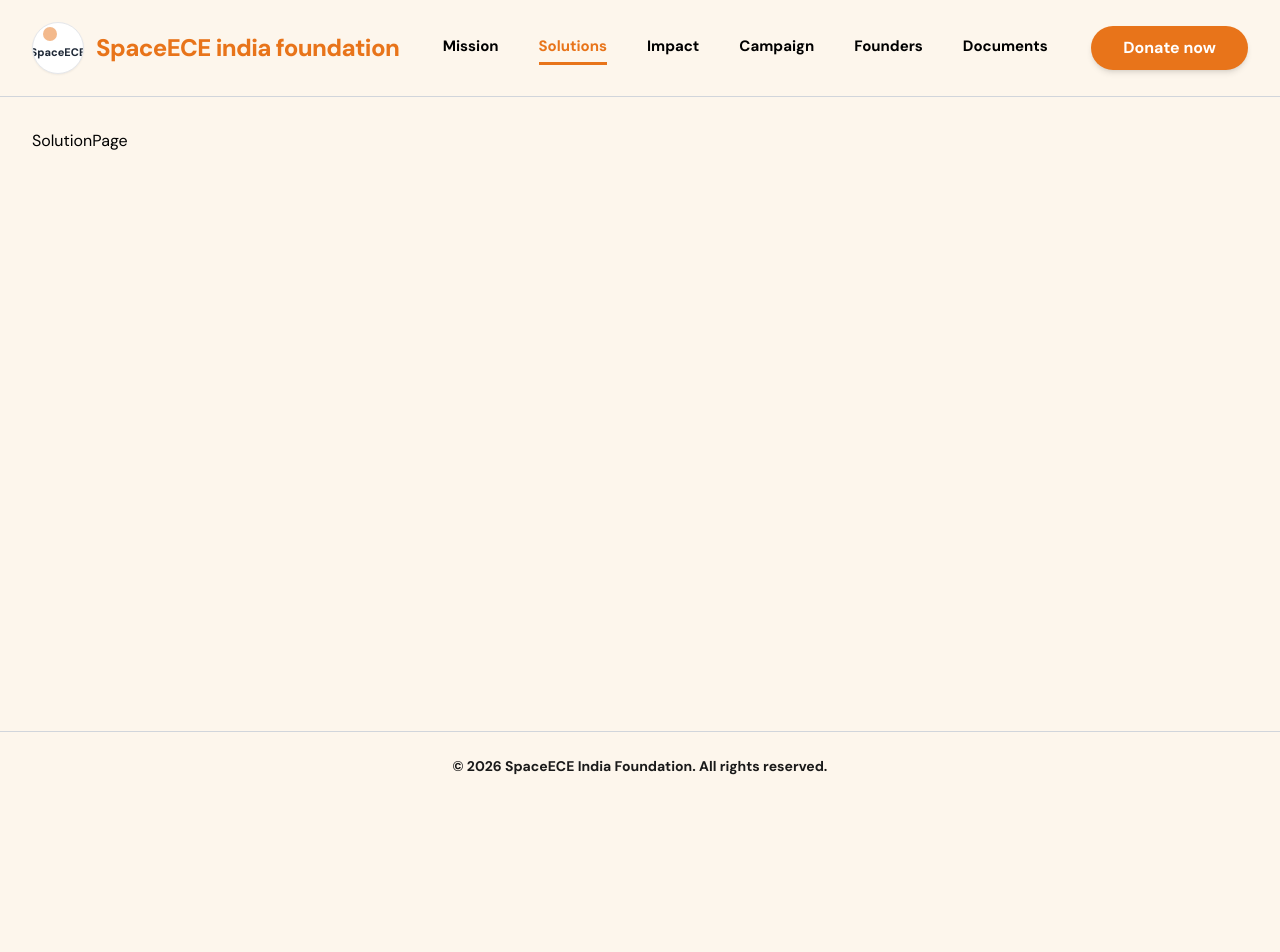
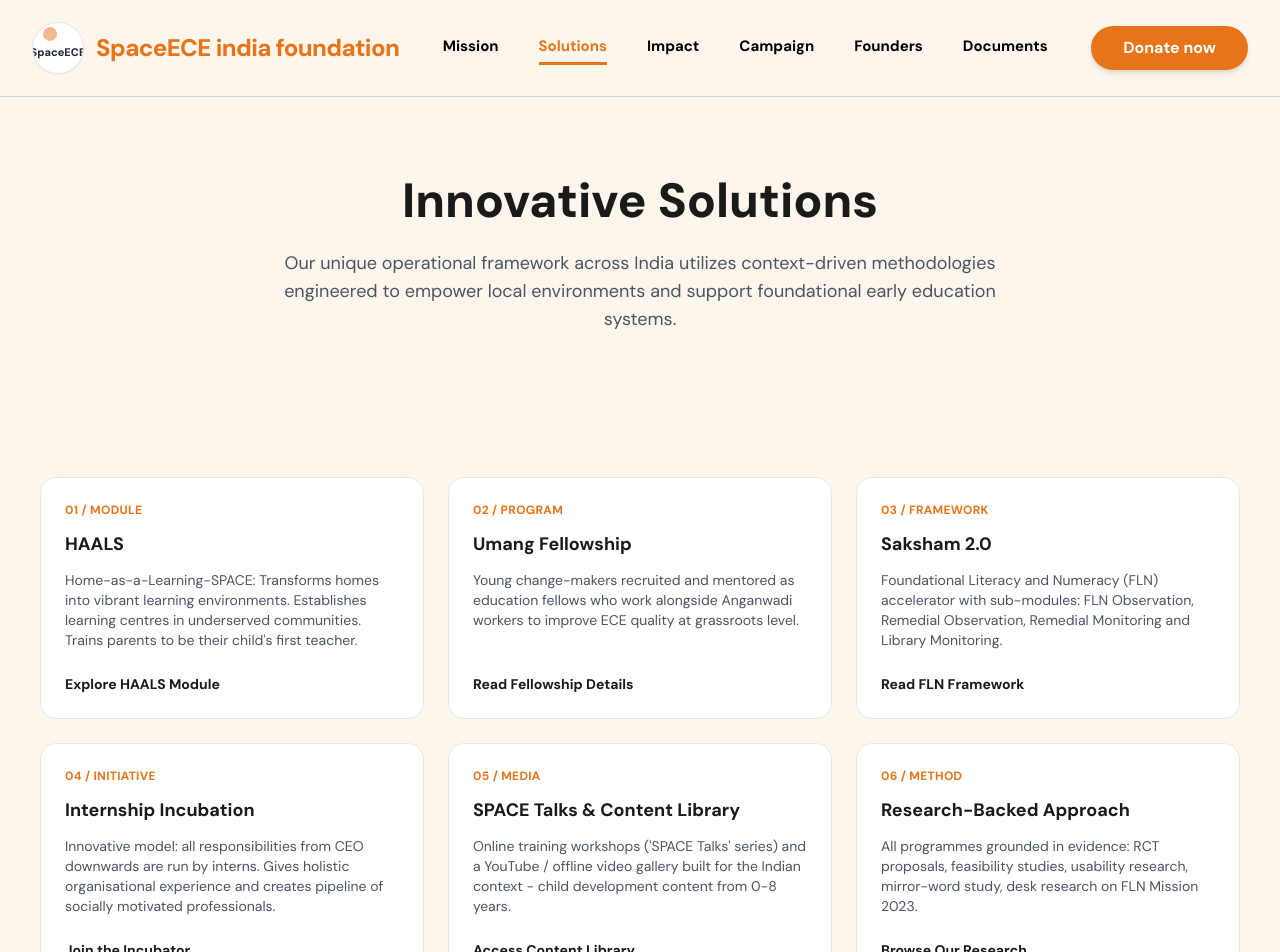
Before and after one commit to SpacECE-India-Foundation/Retail-Donation-Campaign-Website, a React (Vite) app in the folder frontend/: page /solution in a window 1280 px wide. Shown: the top 952 px of the page. Before the commit the page ends 800 px from the top, so only its background shows below. Built offline with nearby package versions, Linux system fonts and the light colour scheme; no server answers.

Commit message:
feat: add Solutions page - Hero, 6 program cards

```diff
--- /dev/null
+++ b/frontend/src/components/solutions/SolutionsGrid.jsx
@@ -0,0 +1,87 @@
+export const SolutionsGrid = () => {
+  const solutions = [
+    {
+      number: "01",
+      label: "MODULE",
+      title: "HAALS",
+      description:
+        "Home-as-a-Learning-SPACE: Transforms homes into vibrant learning environments. Establishes learning centres in underserved communities. Trains parents to be their child's first teacher.",
+      link: "Explore HAALS Module",
+    },
+    {
+      number: "02",
+      label: "PROGRAM",
+      title: "Umang Fellowship",
+      description:
+        "Young change-makers recruited and mentored as education fellows who work alongside Anganwadi workers to improve ECE quality at grassroots level.",
+      link: "Read Fellowship Details",
+    },
+    {
+      number: "03",
+      label: "FRAMEWORK",
+      title: "Saksham 2.0",
+      description:
+        "Foundational Literacy and Numeracy (FLN) accelerator with sub-modules: FLN Observation, Remedial Observation, Remedial Monitoring and Library Monitoring.",
+      link: "Read FLN Framework",
+    },
+    {
+      number: "04",
+      label: "INITIATIVE",
+      title: "Internship Incubation",
+      description:
+        "Innovative model: all responsibilities from CEO downwards are run by interns. Gives holistic organisational experience and creates pipeline of socially motivated professionals.",
+      link: "Join the Incubator",
+    },
+    {
+      number: "05",
+      label: "MEDIA",
+      title: "SPACE Talks & Content Library",
+      description:
+        "Online training workshops ('SPACE Talks' series) and a YouTube / offline video gallery built for the Indian context - child development content from 0-8 years.",
+      link: "Access Content Library",
+    },
+    {
+      number: "06",
+      label: "METHOD",
+      title: "Research-Backed Approach",
+      description:
+        "All programmes grounded in evidence: RCT proposals, feasibility studies, usability research, mirror-word study, desk research on FLN Mission 2023.",
+      link: "Browse Our Research",
+    },
+  ];
+
+  return (
+    <section className="w-full py-16 px-6" style={{ background: "var(--color-brand-bg)" }}>
+      <div className="mx-auto max-w-[1200px] grid grid-cols-1 md:grid-cols-2 lg:grid-cols-3 gap-6">
+        {solutions.map((item) => (
+          <div
+            key={item.number}
+            className="bg-white rounded-2xl p-6 border border-gray-200 flex flex-col"
+          >
+            <p
+              className="text-xs font-bold tracking-wide mb-3"
+              style={{ color: "var(--color-brand-orange)" }}
+            >
+              {item.number} / {item.label}
+            </p>
+            <h3
+              className="text-lg font-bold mb-3"
+              style={{ color: "var(--color-brand-dark)" }}
+            >
+              {item.title}
+            </h3>
+            <p className="text-sm text-gray-600 mb-6 flex-grow">
+              {item.description}
+            </p>
+            <p
+              className="text-sm font-semibold cursor-pointer"
+              style={{ color: "var(--color-brand-dark)" }}
+            >
+              {item.link}
+            </p>
+          </div>
+        ))}
+      </div>
+    </section>
+  );
+};
--- /dev/null
+++ b/frontend/src/components/solutions/SolutionsHero.jsx
@@ -0,0 +1,22 @@
+export const SolutionsHero = () => {
+  return (
+    <section
+      className="w-full py-16 lg:py-20 px-6 text-center"
+      style={{ background: "var(--color-brand-bg)" }}
+    >
+      <div className="mx-auto max-w-[750px]">
+        <h1
+          className="text-4xl lg:text-5xl font-extrabold mb-6"
+          style={{ color: "var(--color-brand-dark)" }}
+        >
+          Innovative Solutions
+        </h1>
+        <p className="text-base lg:text-lg text-gray-600">
+          Our unique operational framework across India utilizes
+          context-driven methodologies engineered to empower local
+          environments and support foundational early education systems.
+        </p>
+      </div>
+    </section>
+  );
+};
--- a/frontend/src/pages/SolutionPage.jsx
+++ b/frontend/src/pages/SolutionPage.jsx
@@ -1,7 +1,11 @@
+import { SolutionsHero } from "../components/solutions/SolutionsHero";
+import { SolutionsGrid } from "../components/solutions/SolutionsGrid";
+
 export default function SolutionPage() {
   return (
-    <div className="p-8">
-      <h1>SolutionPage</h1>
+    <div>
+      <SolutionsHero />
+      <SolutionsGrid />
     </div>
   );
 }
```
